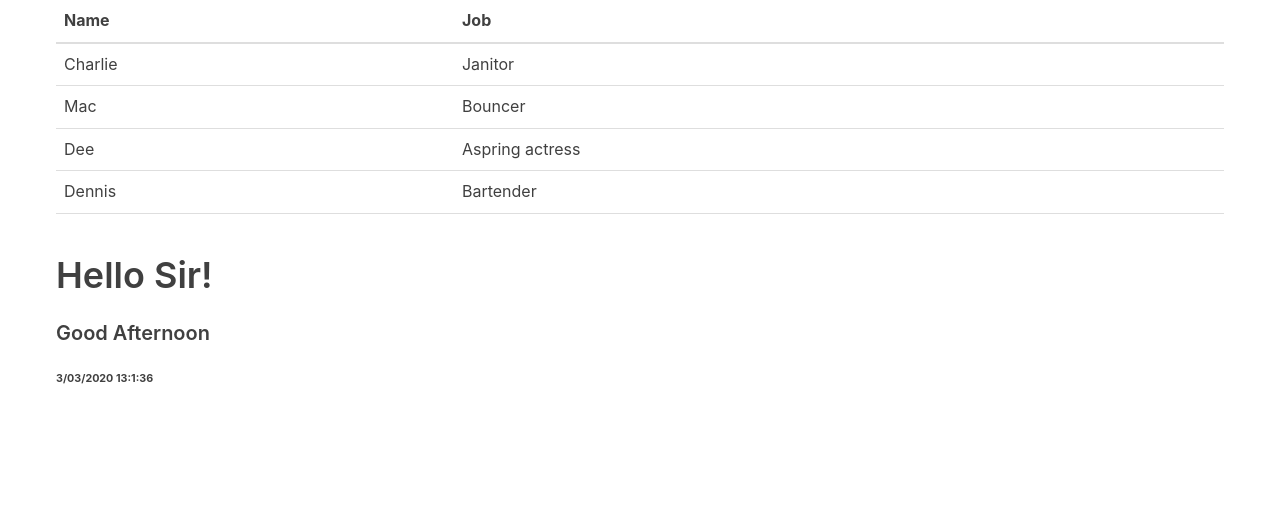
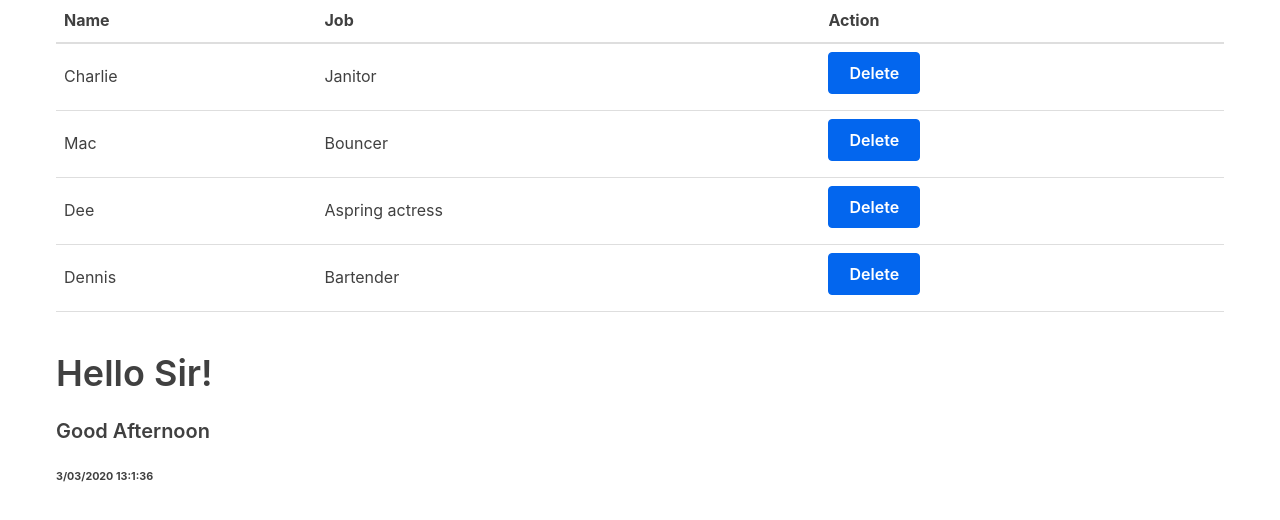
Before and after one commit to sekhart/my-app-redux, a React (Create React App) app: page / in a window 1280 px wide. Shown: the top 520 px of the page. Built offline with nearby package versions, Linux system fonts and the light colour scheme.

Commit message:
added Delete Action

```diff
--- a/src/App.js
+++ b/src/App.js
@@ -34,12 +34,22 @@
   hour: getCurHour(),
   }
 
+  removeCharacter = index => {
+    const { characters } = this.state
+
+    this.setState({
+      characters: characters.filter((character, i) => {
+        return i !== index;
+            }),
+    })
+  }
+
 
   render() {
     const {characters, greet, hour, date} = this.state
     return (
       <div className="container">
-        <Table characterData={characters} />
+        <Table characterData={characters} removeCharacter={this.removeCharacter} />
         <Greeting greetingData={greet} />
         <Wishing wishData={hour} />
         <DateFunc dateData={date} />
--- a/src/Table.js
+++ b/src/Table.js
@@ -6,6 +6,7 @@
         <tr>
           <th>Name</th>
           <th>Job</th>
+          <th>Action</th>
         </tr>
       </thead>
     )
@@ -17,6 +18,9 @@
               <tr key={index}>
                   <td>{row.name}</td>
                   <td>{row.job}</td>
+                  <td>
+                      <button onClick={() => props.removeCharacter(index)}>Delete</button>
+                   </td>
               </tr>
           )
       })
@@ -25,11 +29,11 @@
 
 class Table extends Component {
   render() {
-    const { characterData } = this.props
+    const { characterData, removeCharacter } = this.props
     return (
        <table>
         <TableHeader />
-        <TableBody characterData={characterData} />
+        <TableBody characterData={characterData} removeCharacter={removeCharacter} />
       </table>
     )
   }
```
